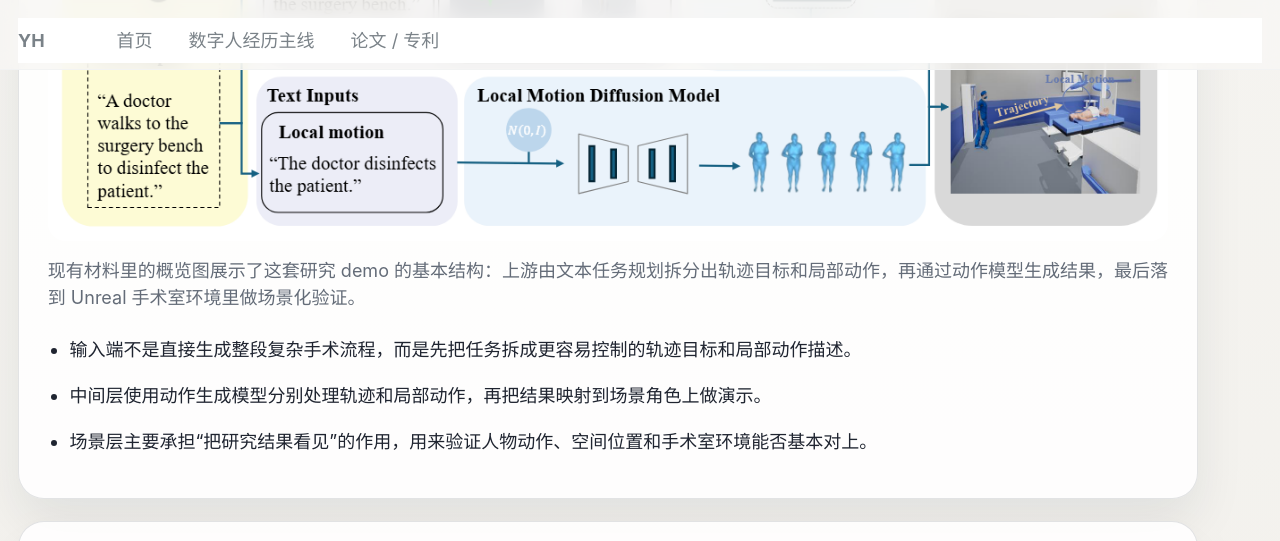
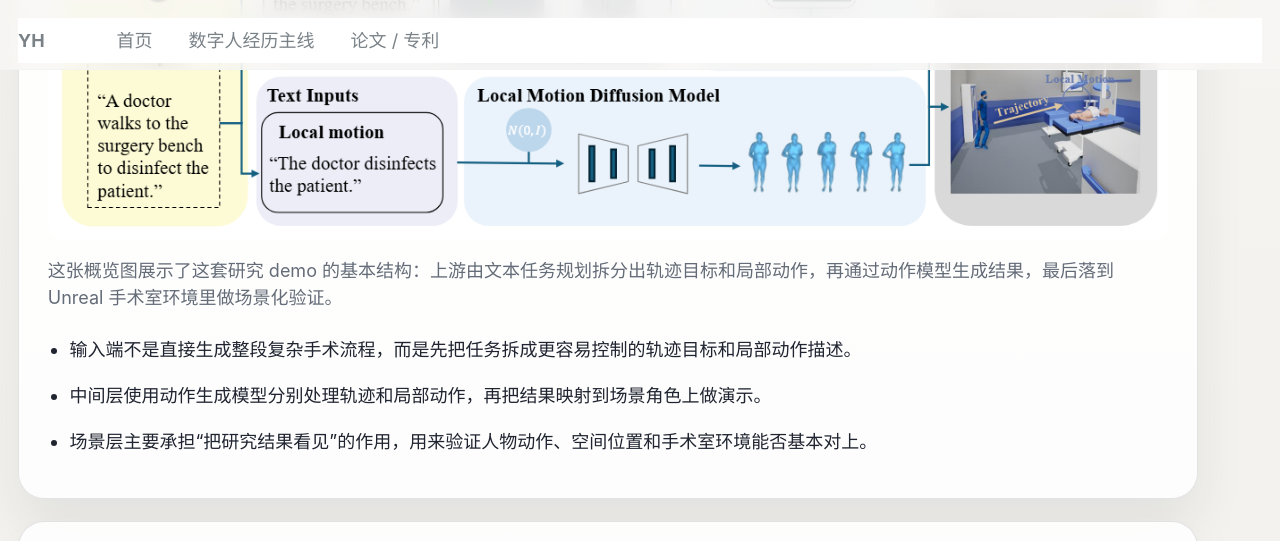
Before and after one commit to svitass/svitass.github.io, a Jekyll site: the page built from _portfolio/digitsurge-surgical-room-simulation.md, in a window 1280 px wide and 1400 px high, scrolled down 901 px. Shown: the top 541 px of the window. Built offline with Jekyll 4.4.1, drawn with Linux system fonts in a browser that asks for light colours; some of the changed text lies outside the part shown.

Commit message:
Refine portfolio captions for interview use

```diff
--- a/_portfolio/digitsurge-surgical-room-simulation.md
+++ b/_portfolio/digitsurge-surgical-room-simulation.md
@@ -35,7 +35,7 @@
     <h2>系统概览</h2>
     <div class="project-visual">
       <img src="/images/projects/digitsurge-overview.png" alt="DigitSurge 方法与系统概览图">
-      <p class="project-visual__caption">现有材料里的概览图展示了这套研究 demo 的基本结构：上游由文本任务规划拆分出轨迹目标和局部动作，再通过动作模型生成结果，最后落到 Unreal 手术室环境里做场景化验证。</p>
+      <p class="project-visual__caption">这张概览图展示了这套研究 demo 的基本结构：上游由文本任务规划拆分出轨迹目标和局部动作，再通过动作模型生成结果，最后落到 Unreal 手术室环境里做场景化验证。</p>
     </div>
     <ul class="detail-list">
       <li>输入端不是直接生成整段复杂手术流程，而是先把任务拆成更容易控制的轨迹目标和局部动作描述。</li>
@@ -51,7 +51,7 @@
         <source src="/files/digitsurge-demo.mp4" type="video/mp4">
         您的浏览器不支持 HTML5 视频，请直接下载观看。
       </video>
-      <p class="project-visual__caption">这段视频对应材料里保留下来的 DigitSurge 演示内容，重点是展示手术室环境、角色动作和文本驱动说明如何被放进同一套研究 demo 里。也可<a href="/files/digitsurge-demo.mp4" target="_blank" rel="noopener noreferrer">单独打开</a>查看原视频。</p>
+      <p class="project-visual__caption">这段视频展示的是 DigitSurge 的实际演示内容，重点是说明手术室环境、角色动作和文本驱动指令如何被放进同一套研究 demo 里。也可<a href="/files/digitsurge-demo.mp4" target="_blank" rel="noopener noreferrer">单独打开</a>查看原视频。</p>
     </div>
   </section>
 
```
Also changed, not shown: _portfolio/hardmo-plus-annotation-calibration.md (+2 -2 lines), _portfolio/multi-source-motion-dataset-integration.md (+3 -3 lines), _portfolio/text2hoi-exploration.md (+1 -1 lines), _portfolio/text2motion-footskate-optimization.md (+1 -1 lines), _portfolio/video-to-3d-avatar-replacement.md (+1 -1 lines).
